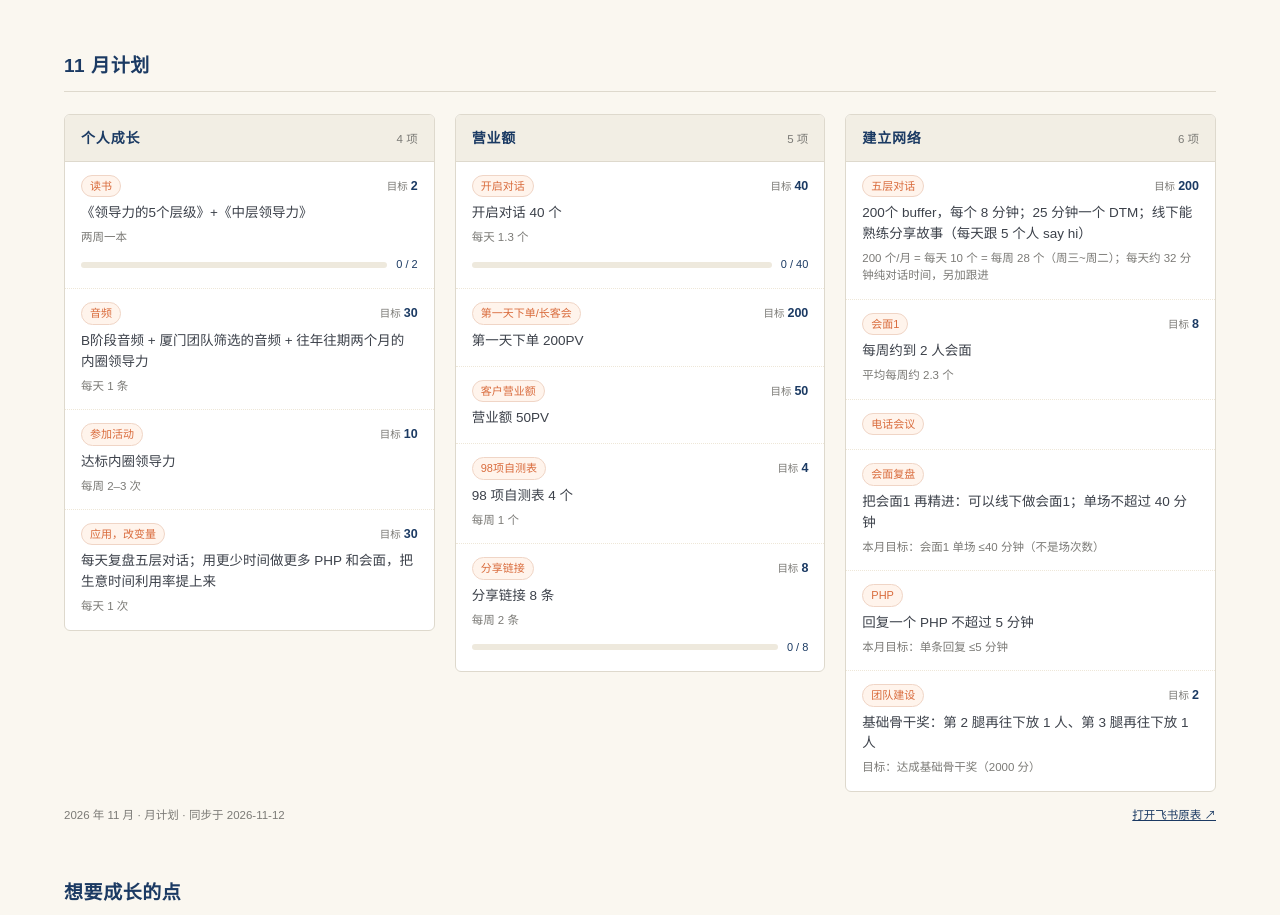
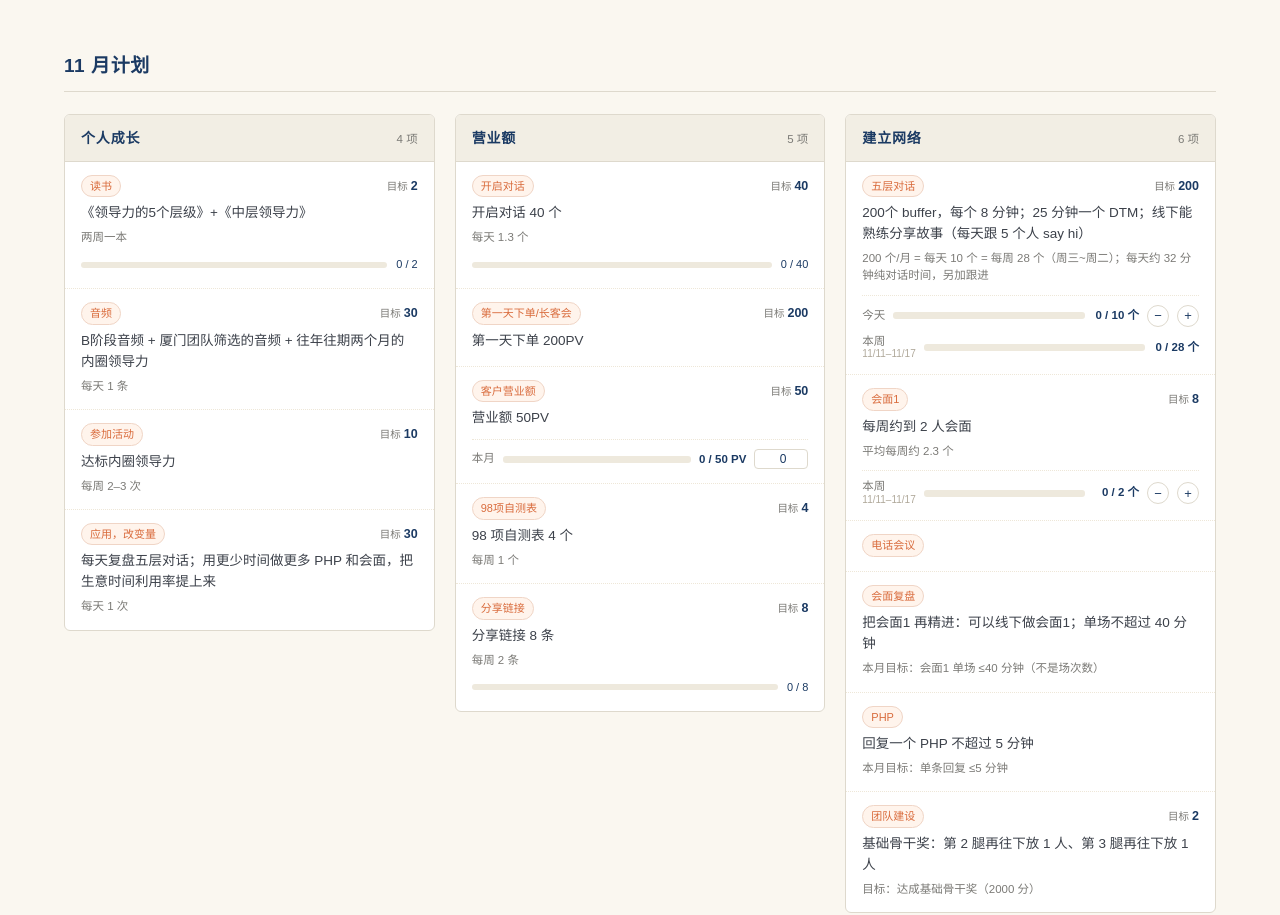
Before and after one commit to Mingyu92/team-plan, a plain HTML site: page index.html in a window 1280 px wide. Shown: the part 1874-2789 px from the top of the page. Drawn offline with Linux system fonts and the light colour scheme.

Commit message:
营业额、每天 buffer、每周会面加进度条（按日期自动清零，云端同步）

```diff
--- a/index.html
+++ b/index.html
@@ -115,6 +115,21 @@
   .plan-prog{display:flex;align-items:center;gap:9px;margin-top:9px;}
   .plan-prog .mini-bar{height:6px;}
   .plan-prog .pv{font-size:11px;color:var(--navy);font-variant-numeric:tabular-nums;white-space:nowrap;}
+  .plan-track{margin-top:10px;padding-top:9px;border-top:1px dotted #eee7d8;display:flex;flex-direction:column;gap:8px;}
+  .pt-row{display:flex;align-items:center;gap:8px;}
+  .pt-label{flex:0 0 auto;font-size:11.5px;color:var(--muted);line-height:1.2;}
+  .pt-label small{display:block;font-size:10px;color:#b0a99b;font-variant-numeric:tabular-nums;}
+  .pt-row .mini-bar{height:7px;}
+  .pt-val{flex:0 0 auto;min-width:46px;text-align:right;font-size:11.5px;font-weight:600;
+          color:var(--navy);font-variant-numeric:tabular-nums;white-space:nowrap;}
+  .pt-step{flex:0 0 auto;width:22px;height:22px;border-radius:50%;border:1px solid var(--line);background:#fff;
+           color:var(--navy);font-size:13px;line-height:1;cursor:pointer;padding:0;
+           display:flex;align-items:center;justify-content:center;}
+  .pt-step:hover{border-color:var(--orange);color:var(--orange);}
+  .pt-input{flex:0 0 auto;width:54px;border:1px solid var(--line);border-radius:4px;padding:2px 6px;
+            font-family:inherit;font-size:12px;color:var(--navy);text-align:right;
+            font-variant-numeric:tabular-nums;outline:none;}
+  .pt-input:focus{border-color:var(--orange);}
   .plan-foot{display:flex;justify-content:space-between;gap:16px;flex-wrap:wrap;
              margin:14px 0 0;font-size:11.5px;color:var(--muted);}
   .plan-foot a{color:var(--navy);text-decoration:underline;}
@@ -1430,6 +1445,100 @@
   // 这几项和下面的计数器是同一件事，进度直接读计数器的值
   var PLAN_LINK = { '读书': 'book', '开启对话': 'talk', '分享链接': 'link' };
 
+  // 这几项要现场记数：每天 10 个 buffer（周按周三～周二）、每周 2 个会面、本月营业额 PV
+  var PLAN_TRACK = {
+    '五层对话':  { rows: [ { label:'今天', target:10, kind:'daily',    unit:' 个' },
+                          { label:'本周', target:28, kind:'weekdays',  unit:' 个' } ] },
+    '会面1':     { rows: [ { label:'本周', target:2,  kind:'week',     unit:' 个' } ] },
+    '客户营业额': { rows: [ { label:'本月', target:50, kind:'month', unit:' PV', input:true } ] }
+  };
+
+  function pad2(n){ return ('0' + n).slice(-2); }
+  function monthKeyStr(){ var d = new Date(); return d.getFullYear() + '-' + pad2(d.getMonth()+1); }
+  // 她的一周是周三～周二
+  function weekStartWed(){
+    var d = new Date(); d.setHours(0,0,0,0);
+    d.setDate(d.getDate() - ((d.getDay() + 4) % 7));
+    return d;
+  }
+  function weekRangeText(){
+    var s = weekStartWed(), e = new Date(s); e.setDate(s.getDate() + 6);
+    return (s.getMonth()+1) + '/' + s.getDate() + '–' + (e.getMonth()+1) + '/' + e.getDate();
+  }
+  function ptKey(kind){
+    if(kind === 'daily') return 'buf-' + ymd(new Date());
+    if(kind === 'week')  return 'hm-' + ymd(weekStartWed());
+    if(kind === 'month') return 'rev-' + monthKeyStr();
+    return null;
+  }
+  function ptValue(kind){
+    if(kind === 'weekdays'){
+      var s = weekStartWed(), sum = 0;
+      for(var i = 0; i < 7; i++){
+        var d = new Date(s); d.setDate(s.getDate() + i);
+        sum += (+store['buf-' + ymd(d)] || 0);
+      }
+      return sum;
+    }
+    var k = ptKey(kind);
+    return k ? (+store[k] || 0) : 0;
+  }
+
+  function planTrackHTML(tag){
+    var spec = PLAN_TRACK[tag], h = '<div class="plan-track">';
+    spec.rows.forEach(function(row){
+      var label = row.label;
+      if(row.kind === 'week' || row.kind === 'weekdays'){
+        label += '<small>' + weekRangeText() + '</small>';
+      }
+      h += '<div class="pt-row" data-kind="' + row.kind + '" data-target="' + row.target +
+           '" data-unit="' + esc(row.unit || '') + '">' +
+           '<span class="pt-label">' + label + '</span>' +
+           '<div class="mini-bar"><i></i></div><span class="pt-val"></span>';
+      if(row.input){
+        h += '<input class="pt-input" type="number" inputmode="numeric" min="0" step="1" aria-label="营业额">';
+      } else if(row.kind !== 'weekdays'){
+        h += '<button class="pt-step" type="button" data-act="minus" aria-label="减一">−</button>' +
+             '<button class="pt-step" type="button" data-act="plus" aria-label="加一">+</button>';
+      }
+      h += '</div>';
+    });
+    return h + '</div>';
+  }
+
+  function paintPlanTracks(){
+    Array.prototype.slice.call(document.querySelectorAll('.pt-row')).forEach(function(row){
+      var kind = row.dataset.kind, target = +row.dataset.target || 0;
+      var v = ptValue(kind);
+      row.querySelector('.mini-bar i').style.width =
+        (target ? Math.min(100, Math.round(v / target * 100)) : 0) + '%';
+      row.querySelector('.pt-val').textContent = v + ' / ' + target + (row.dataset.unit || '');
+      var inp = row.querySelector('.pt-input');
+      if(inp && document.activeElement !== inp) inp.value = v;
+    });
+  }
+
+  (function bindPlanTrack(){
+    var grid = document.getElementById('plan-grid');
+    if(!grid) return;
+    grid.addEventListener('click', function(e){
+      var b = e.target.closest ? e.target.closest('.pt-step') : null;
+      if(!b) return;
+      var row = b.closest('.pt-row'), k = ptKey(row.dataset.kind);
+      if(!k) return;
+      var v = (+store[k] || 0) + (b.dataset.act === 'plus' ? 1 : -1);
+      store[k] = Math.max(0, v);
+      save(); paintPlanTracks();
+    });
+    grid.addEventListener('change', function(e){
+      if(!e.target.classList || !e.target.classList.contains('pt-input')) return;
+      var row = e.target.closest('.pt-row'), k = ptKey(row.dataset.kind);
+      if(!k) return;
+      store[k] = Math.max(0, Math.round(+e.target.value || 0));
+      save(); paintPlanTracks();
+    });
+  })();
+
   function esc(s){
     return String(s).replace(/[&<>"]/g, function(c){
       return { '&':'&amp;', '<':'&lt;', '>':'&gt;', '"':'&quot;' }[c];
@@ -1454,6 +1563,7 @@
         html += '</div>';
         if(it.text) html += '<div class="plan-text">' + esc(it.text) + '</div>';
         if(it.note) html += '<div class="plan-note">' + esc(it.note) + '</div>';
+        if(PLAN_TRACK[it.tag]) html += planTrackHTML(it.tag);
         if(PLAN_LINK[it.tag] && it.target){
           html += '<div class="plan-prog" data-ck="' + PLAN_LINK[it.tag] + '" data-target="' + it.target + '">' +
                   '<div class="mini-bar"><i></i></div><span class="pv"></span></div>';
@@ -1471,6 +1581,7 @@
       if(m) title.textContent = m[1] + ' 月计划';
     }
     paintPlanBars();
+    paintPlanTracks();
   }
 
   function paintPlanBars(){
```
